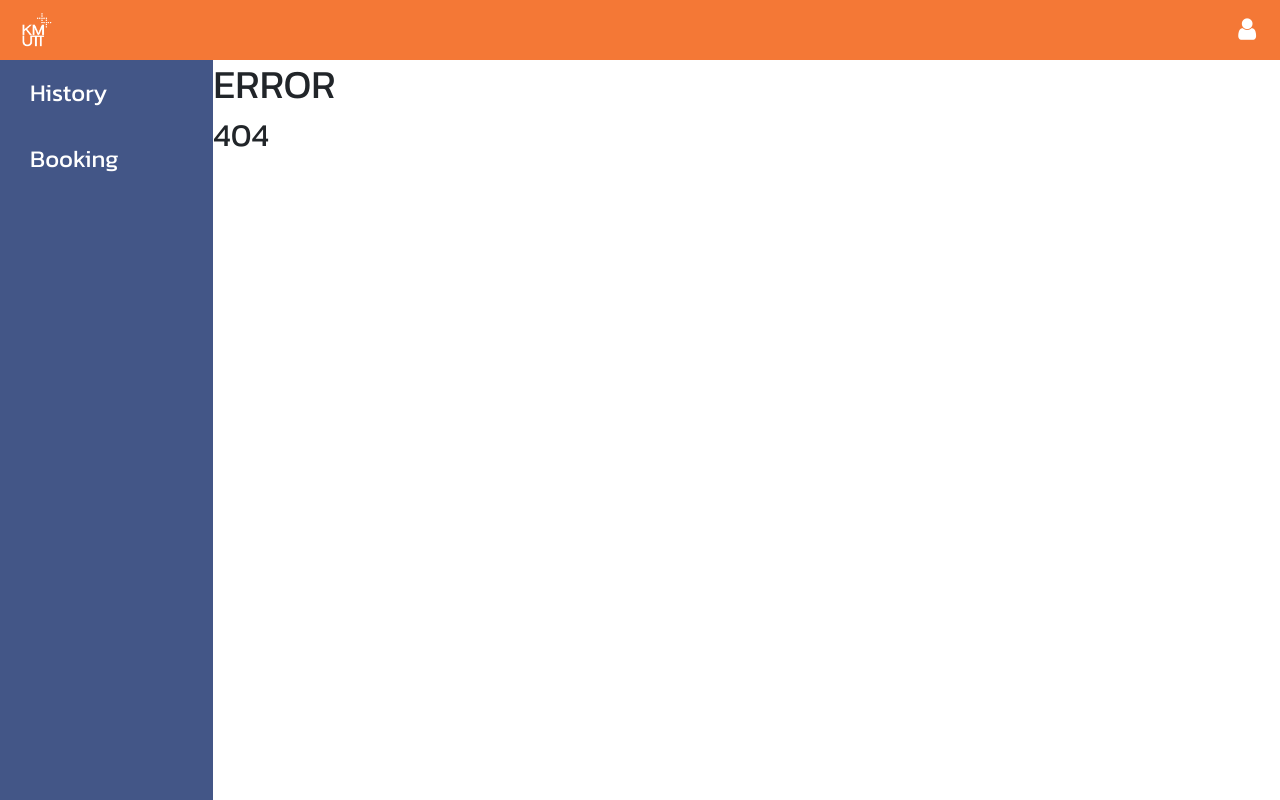
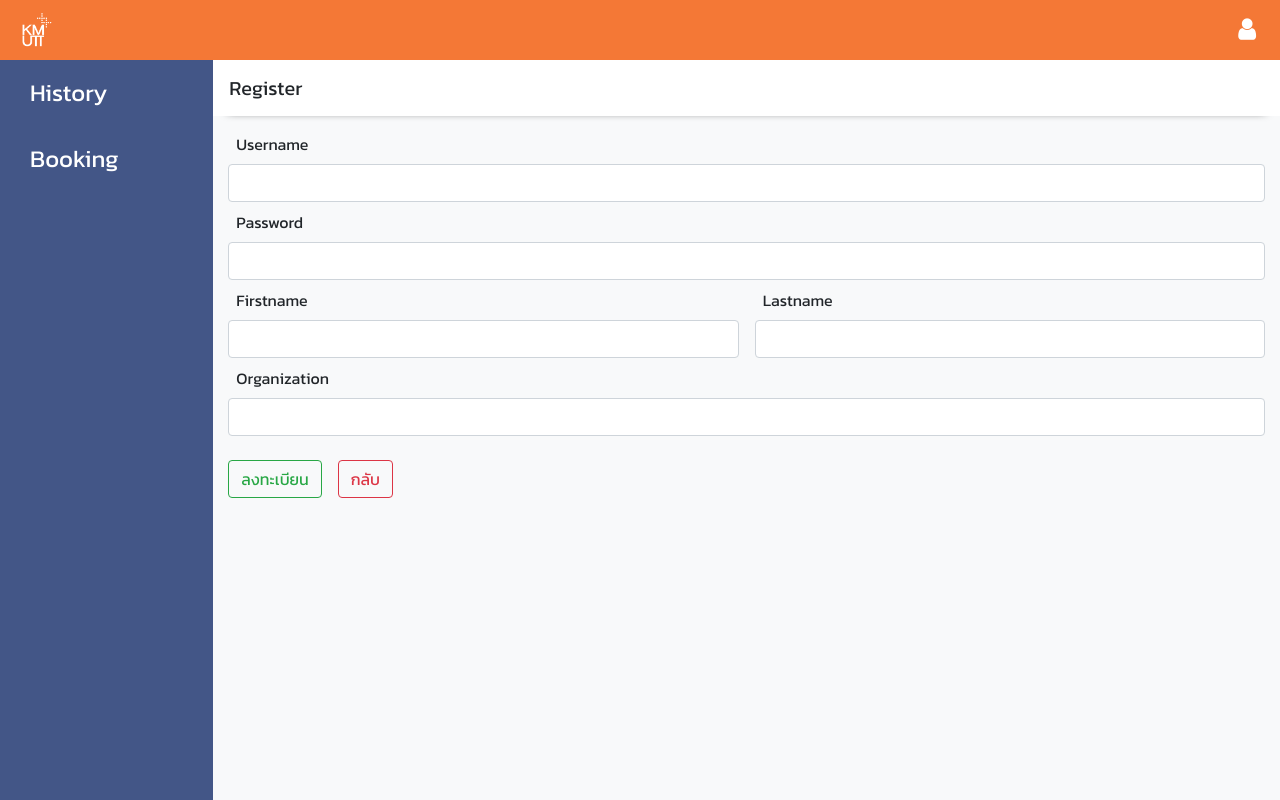
Before and after one commit to panupong25509/FE_Booking_Sign, a React (Create React App) app: page /register in a window 1280 px wide. Before the commit this address had no page. Built offline with nearby package versions, Linux system fonts and the light colour scheme.

Commit message:
[UPDATE] register page

```diff
--- /dev/null
+++ b/src/pages/Register.js
@@ -0,0 +1,126 @@
+import React from "react";
+import Helmet from "react-helmet";
+import { Link } from "react-router-dom";
+import axios from "axios";
+import sweetalert from "sweetalert2";
+import Headtext from "../components/HeaderPage";
+
+class Register extends React.Component {
+  constructor(props) {
+    super(props);
+    this.state = {
+      Username: "",
+      Password: "",
+      FName: "",
+      LName: "",
+      Organization: ""
+    };
+  }
+
+  handleChange = (event, state) => {
+    this.setState({ [state]: event });
+  };
+
+  Register = () => {
+    var bodyFormData = new FormData();
+    bodyFormData.set("username", this.state.Username);
+    bodyFormData.append("password", this.state.Password);
+    bodyFormData.append("fname", this.state.FName);
+    bodyFormData.append("lname", this.state.LName);
+    bodyFormData.append("organization", this.state.Organization);
+    axios({
+      method: "post",
+      url: process.env.REACT_APP_BE_PATH + "/register",
+      data: bodyFormData,
+      headers: {
+        "Content-Type": "application/x-www-form-urlencoded"
+      }
+    })
+      .then(() => {
+        sweetalert.fire({
+          type: "success",
+          title: "สมัครสมาชิกเสร็จแล้ว",
+          showConfirmButton: false,
+          timer: 5000
+        });
+      })
+      .catch(err => {
+        if (err.response.data !== null) {
+          sweetalert.fire({
+            type: "error",
+            title: `${err.response.data.message}`
+          });
+        }
+      });
+  };
+
+  render() {
+    return (
+      <div>
+        <Headtext name="Register" />
+        <div className="container mt-2">
+          <Helmet bodyAttributes={{ style: "background-color: #F8F9FA" }} />
+          <div>
+            <label className="m-2">Username</label>
+            <input
+              type="text"
+              className="form-control"
+              value={this.state.Username}
+              onChange={e => this.handleChange(e.target.value, "Username")}
+            />
+            <label className="m-2">Password</label>
+            <input
+              type="password"
+              className="form-control"
+              value={this.state.Password}
+              onChange={e => this.handleChange(e.target.value, "Password")}
+            />
+            <div className="row col-12 p-0 mx-0">
+              <div className="col-12 col-sm-6 px-0 pr-sm-2">
+                <label className="m-2">Firstname</label>
+                <input
+                  type="text"
+                  className="form-control"
+                  value={this.state.FName}
+                  onChange={e => this.handleChange(e.target.value, "FName")}
+                />
+              </div>
+              <div className="col-12 col-sm-6 px-0 pl-sm-2">
+                <label className="m-2">Lastname</label>
+                <input
+                  type="text"
+                  className="form-control"
+                  value={this.state.LName}
+                  onChange={e => this.handleChange(e.target.value, "LName")}
+                />
+              </div>
+            </div>
+            <label className="m-2">Organization</label>
+            <input
+              type="text"
+              className="form-control"
+              value={this.state.Organization}
+              onChange={e => this.handleChange(e.target.value, "Organization")}
+            />
+          </div>
+          <div className="mt-4 mb-5">
+            <button
+              type="button"
+              className="btn btn-outline-success mr-3"
+              onClick={this.Register}
+            >
+              ลงทะเบียน
+            </button>
+            <Link to="/">
+              <button type="button" className="btn btn-outline-danger">
+                กลับ
+              </button>
+            </Link>
+          </div>
+        </div>
+      </div>
+    );
+  }
+}
+
+export default Register;
--- a/src/pages/index.js
+++ b/src/pages/index.js
@@ -11,6 +11,7 @@ import Navbar from "../components/Header/Navbar";
 import Sidebar from "../components/Header/Sidebar";
 import styled from "styled-components";
 import Login from './Login'
+import Register from './Register'
 
 const Font = styled.div`
   font-family: "Kanit", sans-serif;
@@ -77,6 +78,7 @@ class Index extends React.Component {
                   <Route exact path="/booking" component={Booking} />
                   <Route exact path="/history" component={History} />
                   <Route exact path="/addsign" component={Addsign} />
+                  <Route exact path="/register" component={Register} />
                   <Route exact path="/error/:status" component={Error} />
                   <Route component={Error} />
                 </Switch>
```
